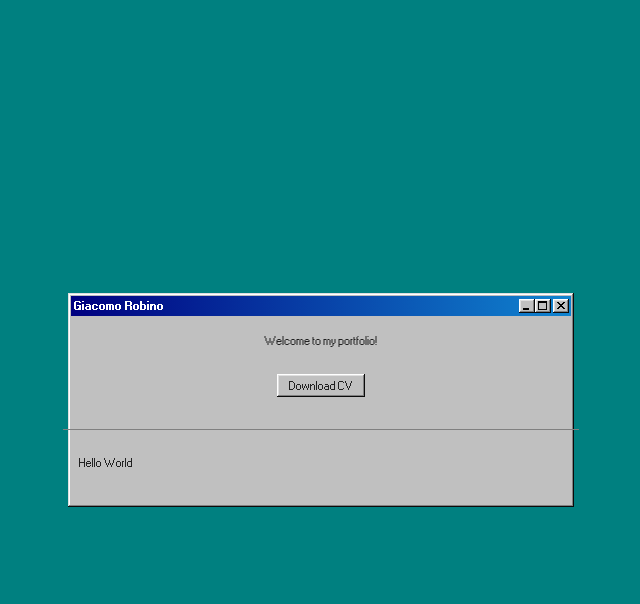
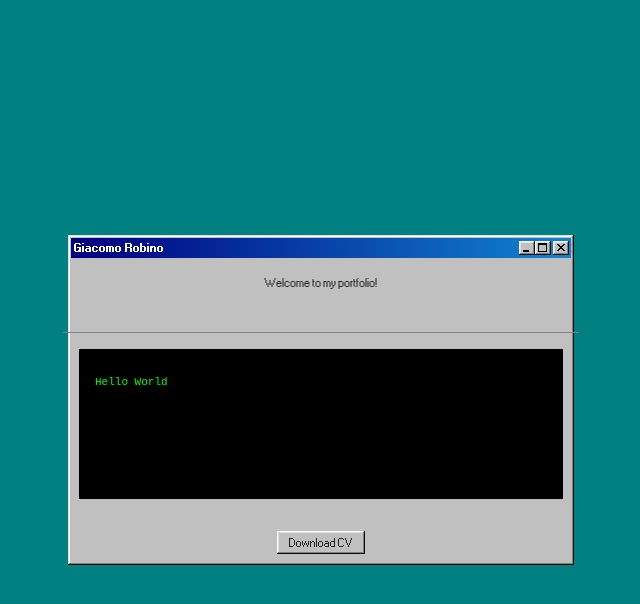
Before and after one commit to GiacomoRobino/portfolio, a React (Create React App) app: page / in a window 1280 px wide. Both pictures are taken after a click on the button 762 px from the left and 355 px from the top of the page. Shown: the top 604 px of the page, without its empty margins (319-959 px from the left). Built offline with nearby package versions, Linux system fonts and the light colour scheme.

Commit message:
moved download cv button

```diff
--- a/src/App.tsx
+++ b/src/App.tsx
@@ -2,6 +2,7 @@ import { useRef, useState } from 'react';
 import Draggable from 'react-draggable';
 import '98.css';
 import './App.css';
+import Terminal from './components/Terminal';
 
 function App() {
   const nodeRef = useRef<HTMLDivElement>(null);
@@ -32,12 +33,12 @@ function App() {
           </div>
           <div className="window-body">
             <p>Welcome to my portfolio!</p>
-            <button onClick={handleDownload}>Download CV</button>
             {isExpanded && (
               <div className="expanded-content">
-                <p>Hello World</p>
+                <Terminal />
               </div>
             )}
+            <button onClick={handleDownload}>Download CV</button>
           </div>
         </div>
       </Draggable>
--- /dev/null
+++ b/src/components/Terminal.css
@@ -0,0 +1,9 @@
+.terminal {
+  background-color: #000000;
+  color: #00ff00;
+  padding: 16px;
+  font-family: 'Courier New', monospace;
+  min-height: 150px;
+  width: 100%;
+  box-sizing: border-box;
+}
--- /dev/null
+++ b/src/components/Terminal.tsx
@@ -0,0 +1,11 @@
+import './Terminal.css';
+
+function Terminal() {
+  return (
+    <div className="terminal">
+      <p>Hello World</p>
+    </div>
+  );
+}
+
+export default Terminal;
```
